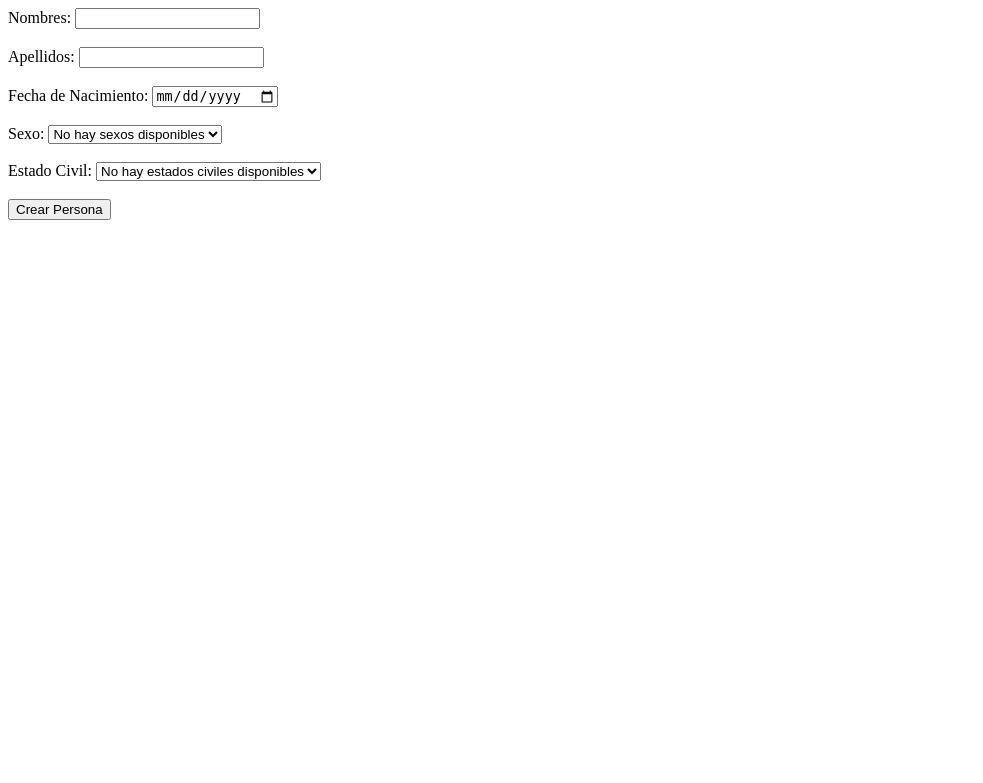
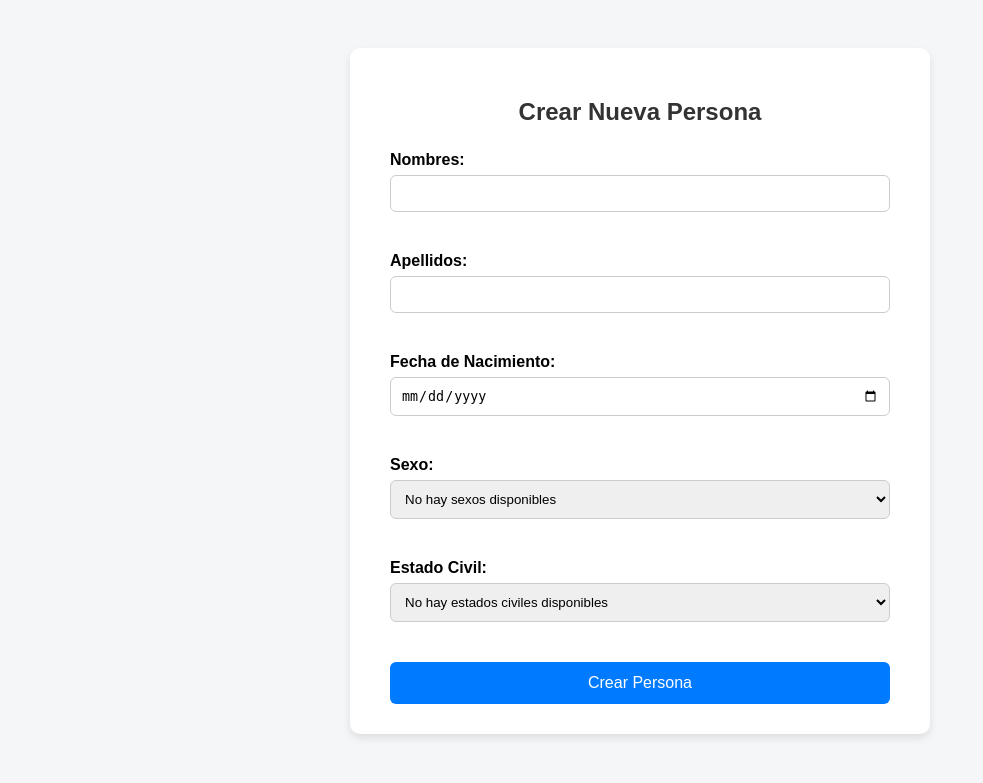
Before and after one commit to romario2701/apple6b, a PHP site: page /create.php in a window 1280 px wide. Shown: the top 783 px of the page, without its empty margins (0-983 px from the left). Run offline with PHP 8.4, Linux system fonts and the light colour scheme.

Commit message:
Se agrega un estilo al crear persona

```diff
--- a/app/views/persona/create.php
+++ b/app/views/persona/create.php
@@ -1,19 +1,91 @@
+<!DOCTYPE html>
+<html lang="es">
+<head>
+    <meta charset="UTF-8">
+    <title>Crear Persona</title>
+    <style>
+        body {
+            font-family: Arial, sans-serif;
+            background-color: #f4f6f8;
+            padding: 40px;
+        }
+
+        .form-container {
+            background-color: #ffffff;
+            max-width: 500px;
+            margin: auto;
+            padding: 30px 40px;
+            border-radius: 10px;
+            box-shadow: 0 4px 8px rgba(0,0,0,0.1);
+        }
+
+        .form-container h2 {
+            text-align: center;
+            margin-bottom: 25px;
+            color: #333;
+        }
+
+        label {
+            display: block;
+            margin-bottom: 6px;
+            font-weight: bold;
+        }
+
+        input[type="text"],
+        input[type="date"],
+        select {
+            width: 100%;
+            padding: 10px;
+            margin-bottom: 20px;
+            border: 1px solid #ccc;
+            border-radius: 6px;
+            box-sizing: border-box;
+        }
+
+        input[type="submit"] {
+            width: 100%;
+            padding: 12px;
+            background-color: #007BFF;
+            color: white;
+            border: none;
+            border-radius: 6px;
+            cursor: pointer;
+            font-size: 16px;
+        }
+
+        input[type="submit"]:hover {
+            background-color: #0056b3;
+        }
+
+        .form-group {
+            margin-bottom: 20px;
+        }
+    </style>
+</head>
+<body>
+
+    <div class="form-container">
+        <h2>Crear Nueva Persona</h2>
         <form action="../../controllers/PersonaController.php?action=create" method="POST">
+            <div class="form-group">
                 <label for="nombres">Nombres:</label>
-    <input type="text" name="nombres" id="nombres" required><br><br>
+                <input type="text" name="nombres" id="nombres" required>
+            </div>
 
+            <div class="form-group">
                 <label for="apellidos">Apellidos:</label>
-    <input type="text" name="apellidos" id="apellidos" required><br><br>
+                <input type="text" name="apellidos" id="apellidos" required>
+            </div>
 
+            <div class="form-group">
                 <label for="fechanacimiento">Fecha de Nacimiento:</label>
-    <input type="date" name="fechanacimiento" id="fechanacimiento" required><br><br>
+                <input type="date" name="fechanacimiento" id="fechanacimiento" required>
+            </div>
 
+            <div class="form-group">
                 <label for="idsexo">Sexo:</label>
                 <select name="idsexo" id="idsexo" required>
                     <?php
-        // Aquí deberías obtener los datos de la tabla sexo desde tu controlador
-        // y generar las opciones del select dinámicamente.
-        // Ejemplo (asumiendo que tienes una variable $sexos en tu vista):
                     if (isset($sexos) && !empty($sexos)):
                         foreach ($sexos as $sexo):
                             echo '<option value="' . $sexo['idsexo'] . '">' . htmlspecialchars($sexo['nombre']) . '</option>';
@@ -22,14 +94,13 @@
                         echo '<option value="">No hay sexos disponibles</option>';
                     endif;
                     ?>
-    </select><br><br>
+                </select>
+            </div>
 
+            <div class="form-group">
                 <label for="idestadocivil">Estado Civil:</label>
                 <select name="idestadocivil" id="idestadocivil" required>
                     <?php
-        // De manera similar, aquí deberías obtener los datos de la tabla estadocivil
-        // y generar las opciones del select.
-        // Ejemplo (asumiendo que tienes una variable $estadosCiviles en tu vista):
                     if (isset($estadosCiviles) && !empty($estadosCiviles)):
                         foreach ($estadosCiviles as $estadoCivil):
                             echo '<option value="' . $estadoCivil['idestadocivil'] . '">' . htmlspecialchars($estadoCivil['nombre']) . '</option>';
@@ -38,7 +109,12 @@
                         echo '<option value="">No hay estados civiles disponibles</option>';
                     endif;
                     ?>
-    </select><br><br>
+                </select>
+            </div>
 
             <input type="submit" value="Crear Persona">
         </form>
+    </div>
+
+</body>
+</html>
```
Lines whose indentation alone changed are shown as unchanged.
